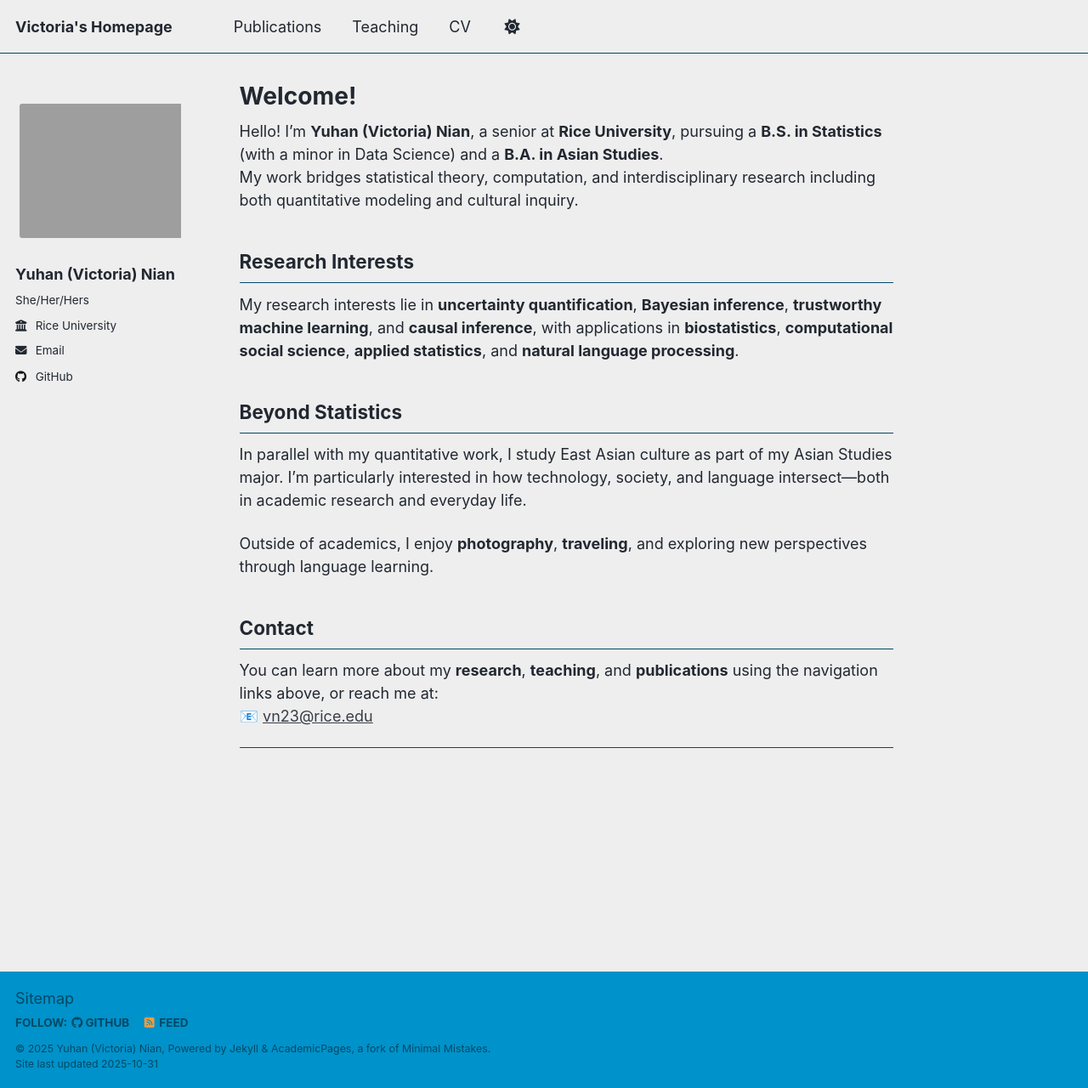
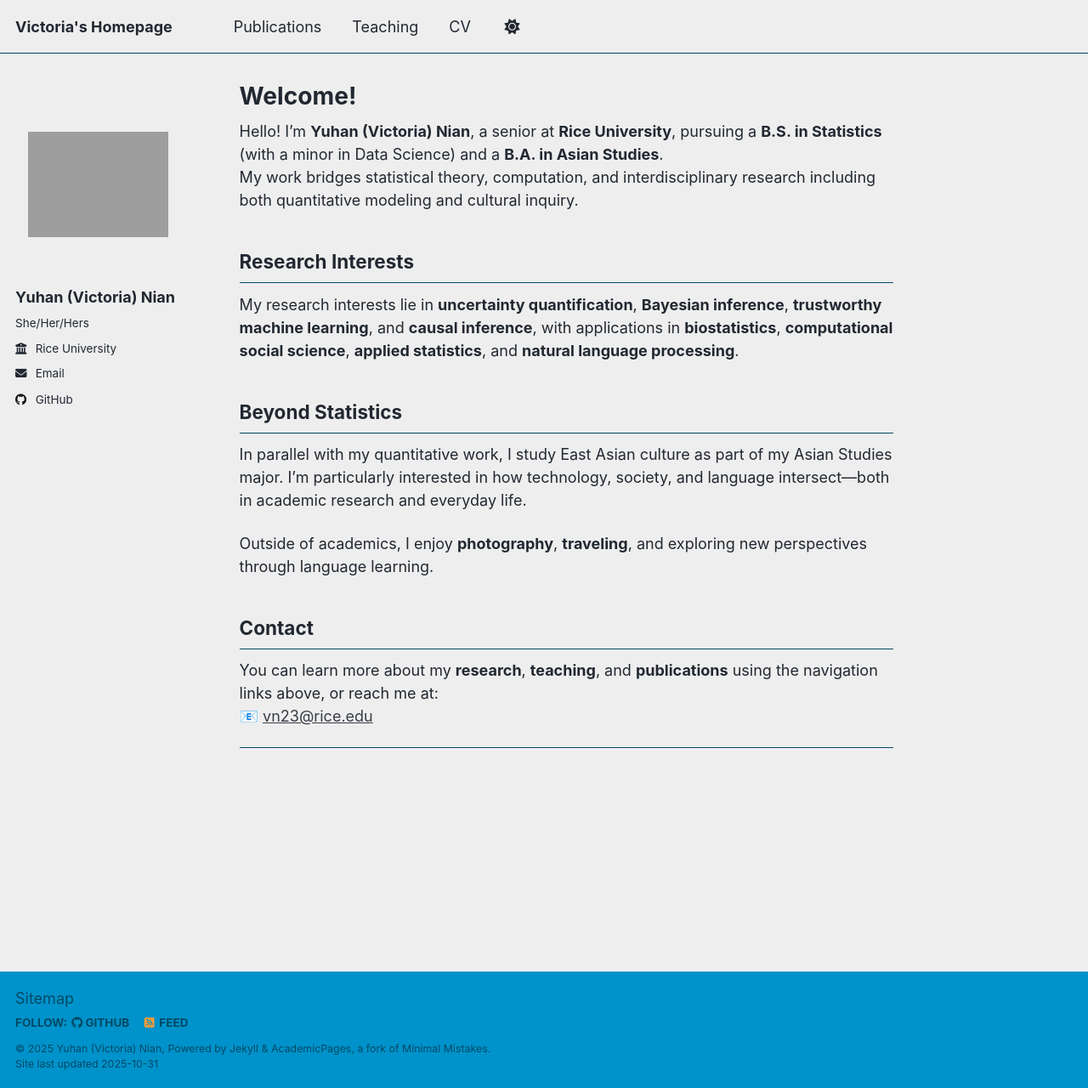
Before and after one commit to victorianian610/victorianian610.github.io, a Jekyll site: the page built from _pages/about.md, in a window 1280 px wide and 1280 px high. Shown: the whole window at 85% size. Built offline with Jekyll 4.4.1, drawn with Linux system fonts in a browser that asks for light colours; a script that is not in the unit is left out.

Commit message:
Refactor avatar styles for square dimensions
Updated avatar styles to ensure square dimensions and proper fitting.

```diff
--- a/assets/css/main.scss
+++ b/assets/css/main.scss
@@ -42,21 +42,21 @@
     "vendor/font-awesome/brands"
 ;
 
-/* Keep original avatar dimensions, no cropping or framing */
+/* Make avatar square, nicely fitted, not cropped */
 .author__avatar img {
-  width: auto !important;          /* keep natural width */
-  height: auto !important;         /* keep natural height */
-  max-width: 220px;                /* optional: limit size to fit sidebar */
-  border-radius: 8px;              /* slightly rounded corners (set to 0 for square) */
-  border: none !important;         /* remove border */
-  box-shadow: none !important;     /* remove shadow */
-  object-fit: none !important;     /* don't crop or stretch */
+  width: 200px !important;        /* control size */
+  height: 200px !important;       /* keep equal for square */
+  object-fit: contain !important; /* fit entire photo, no cropping */
+  border-radius: 8px;             /* small rounded corners (optional) */
+  border: none !important;        /* remove border line */
+  box-shadow: none !important;    /* no shadow */
   display: block;
-  margin: 0 auto;                  /* center the image */
+  margin: 0 auto;                 /* center horizontally */
+  background-color: transparent;  /* no white or gray box */
 }
 
-/* Center avatar in the sidebar */
+/* Center avatar container */
 .author__avatar {
   text-align: center;
-  margin-bottom: 1.5em;
+  margin-bottom: 1.2em;
 }
```
